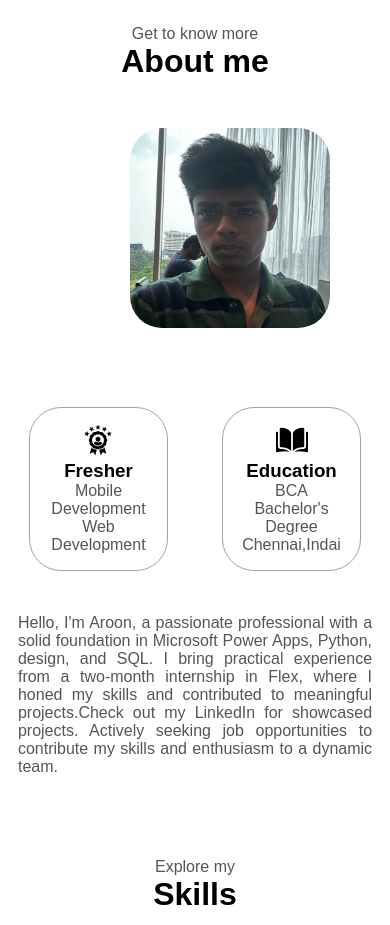
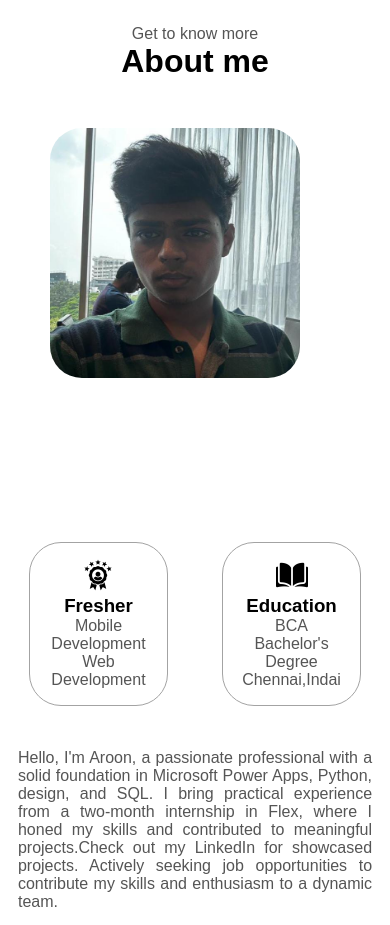
Before and after one commit to Aroon-Cumar/aroon-portfolio, a plain HTML site: page index.html in a window 390 px wide. Shown: the part 840-1765 px from the top of the page. Drawn offline with Linux system fonts and the light colour scheme.

Commit message:
Update mediaqueries.css

```diff
--- a/mediaqueries.css
+++ b/mediaqueries.css
@@ -49,12 +49,13 @@
     height: 81vh;
     margin-bottom: 0;
   }
-  .about-pic {
-    width: 200px;
-    height: 200px;
-    margin-left:8rem;
-    margin-left:8rem;
+  .about-pic{
 
+    height: 250px;
+    width: 250px;
+  }
+  .detail-box{
+    margin-top: 7rem;
   }
   article {
     font-size: 1rem;
```
